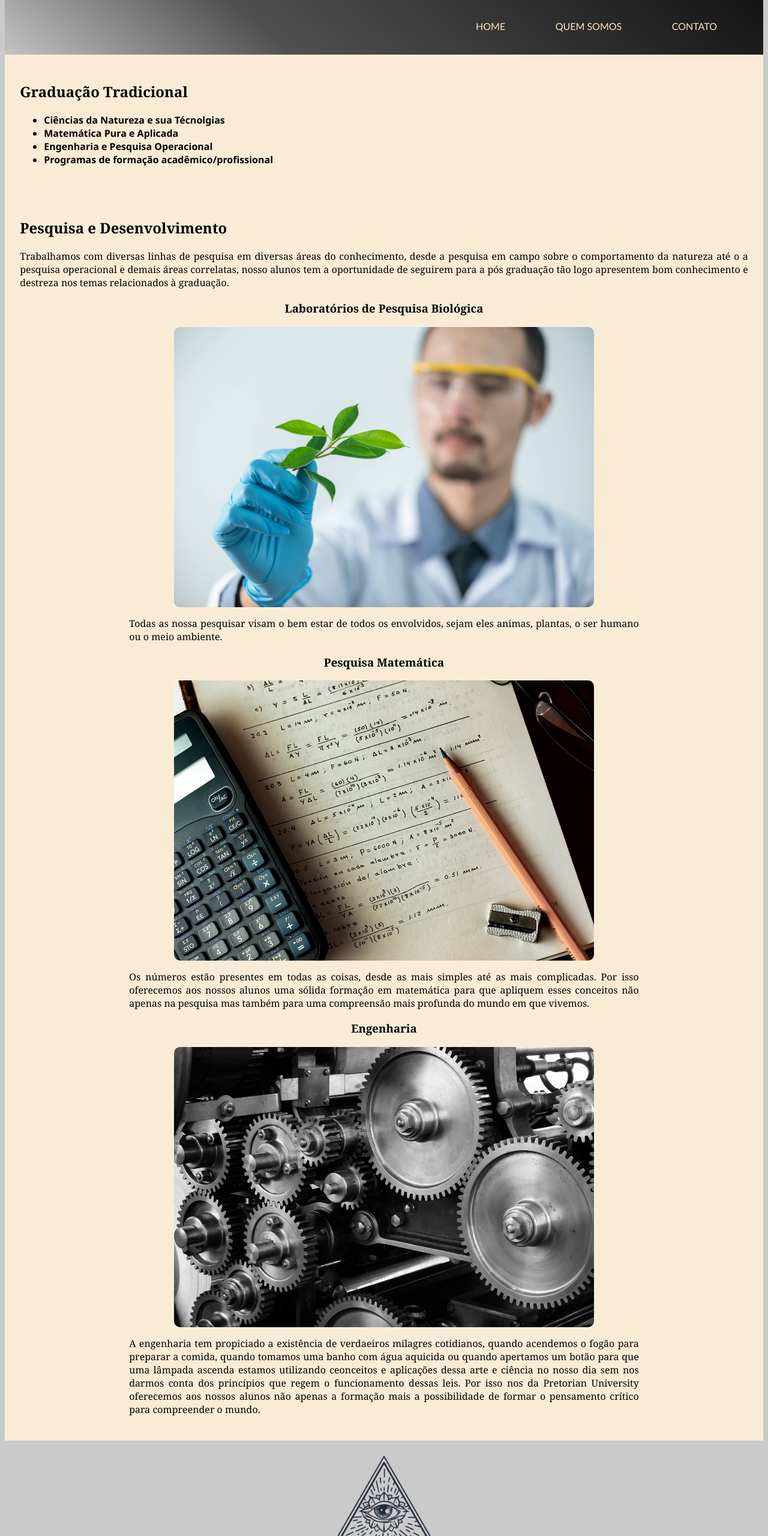
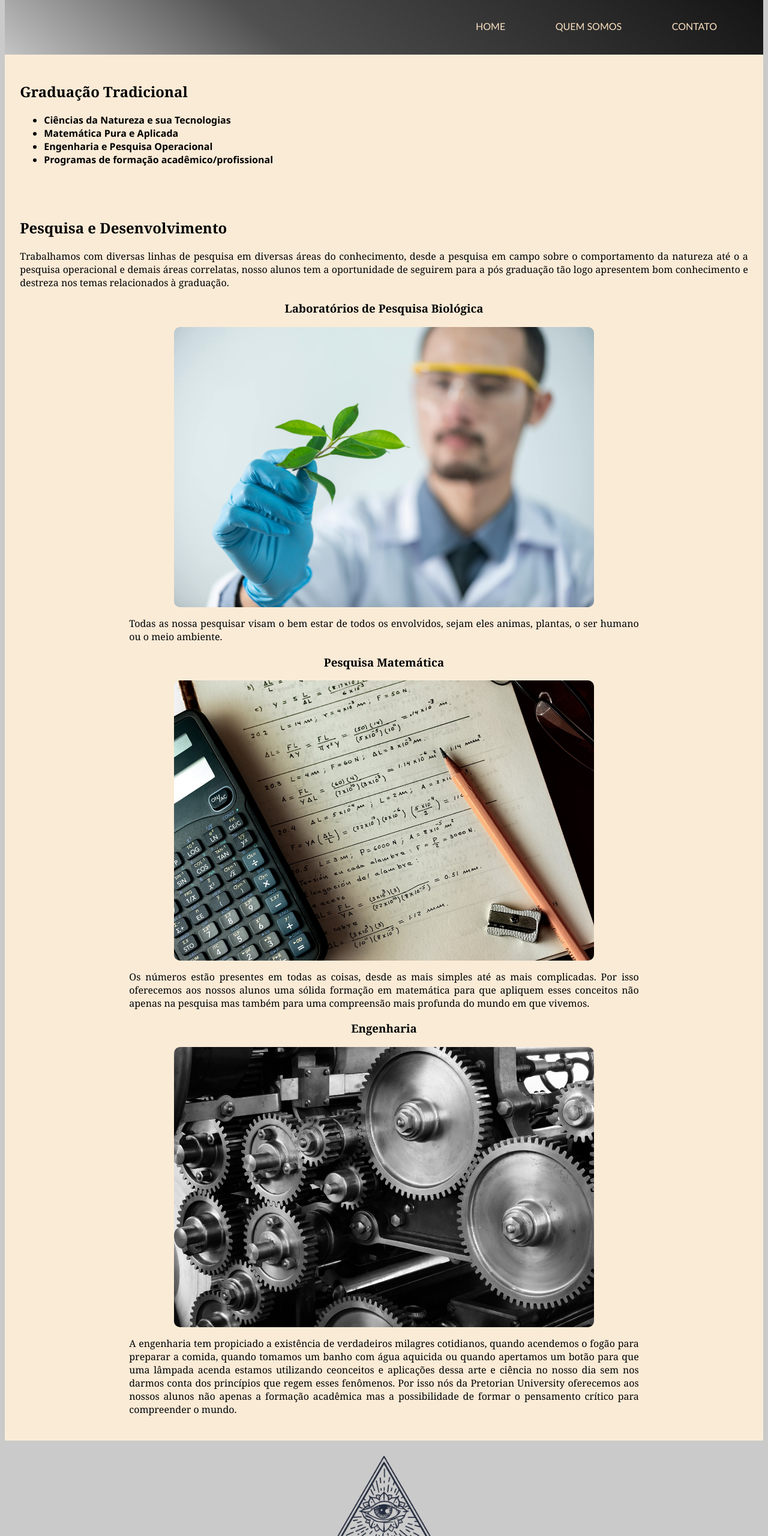
Before and after one commit to xvierdev/pm.exercices, a plain HTML site: page index.html in a window 1280 px wide. Shown: the part 222-2782 px from the top of the page at 60% size. Drawn offline with Linux system fonts and the light colour scheme.

Commit message:
text revision

```diff
--- a/index.html
+++ b/index.html
@@ -27,7 +27,7 @@
         <article>
             <h2>Graduação Tradicional</h2>
             <ul>
-                <li>Ciências da Natureza e sua Técnolgias</li>
+                <li>Ciências da Natureza e sua Tecnologias</li>
                 <li>Matemática Pura e Aplicada</li>
                 <li>Engenharia e Pesquisa Operacional</li>
                 <li>Programas de formação acadêmico/profissional</li>
@@ -52,7 +52,7 @@
             <section>
                 <h3>Engenharia</h3>
                 <img src="./images/gears-1236578_1280.jpg" class="content">
-                <p>A engenharia tem propiciado a existência de verdaeiros milagres cotidianos, quando acendemos o fogão para preparar a comida, quando tomamos uma banho com água aquicida ou quando apertamos um botão para que uma lâmpada ascenda estamos utilizando ceonceitos e aplicações dessa arte e ciência no nosso dia sem nos darmos conta dos princípios que regem o funcionamento dessas leis. Por isso nos da Pretorian University oferecemos aos nossos alunos não apenas a formação mais a possibilidade de formar o pensamento crítico para compreender o mundo.</p>
+                <p>A engenharia tem propiciado a existência de verdadeiros milagres cotidianos, quando acendemos o fogão para preparar a comida, quando tomamos um banho com água aquicida ou quando apertamos um botão para que uma lâmpada acenda estamos utilizando ceonceitos e aplicações dessa arte e ciência no nosso dia sem nos darmos conta dos princípios que regem esses fenômenos. Por isso nós da Pretorian University oferecemos aos nossos alunos não apenas a formação acadêmica mas a possibilidade de formar o pensamento crítico para compreender o mundo.</p>
             </section>
         </article>
     </main>
```
